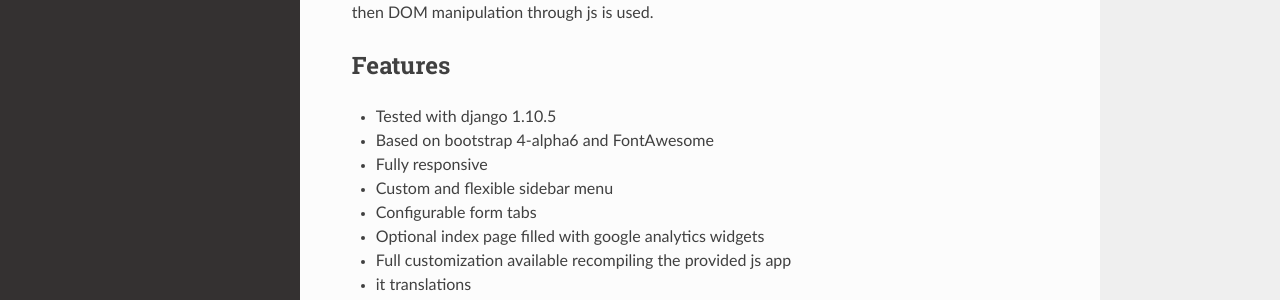
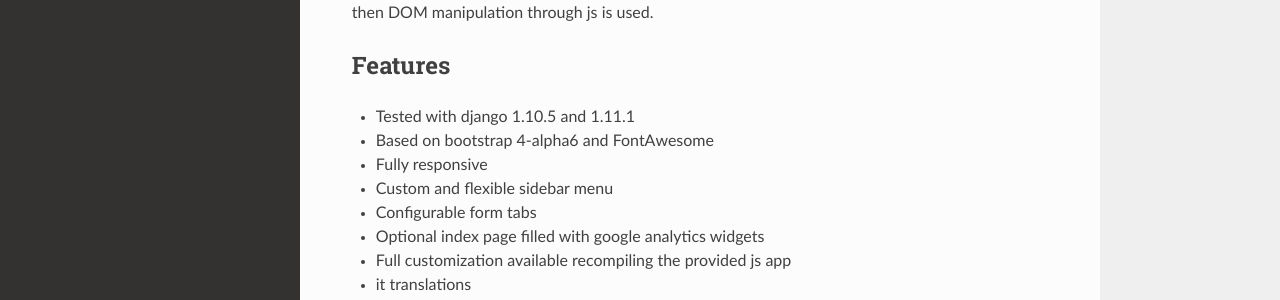
Before and after one commit to otto-torino/django-baton, a Sphinx documentation site: the page built from docs/index.rst, in a window 1280 px wide and 900 px high. Shown: the part 255-555 px from the top of the window. Built offline with Sphinx 7.4.7 and the Read the Docs theme 2.0.0, drawn with Linux system fonts in a browser that asks for light colours.

Commit message:
updated docs

```diff
--- a/docs/index.rst
+++ b/docs/index.rst
@@ -14,7 +14,7 @@ Everything is done with css (sass and bootstrap mixins), and when the markup nee
 Features
 --------
 
-- Tested with django 1.10.5
+- Tested with django 1.10.5 and 1.11.1
 - Based on bootstrap 4-alpha6 and FontAwesome
 - Fully responsive
 - Custom and flexible sidebar menu
```
